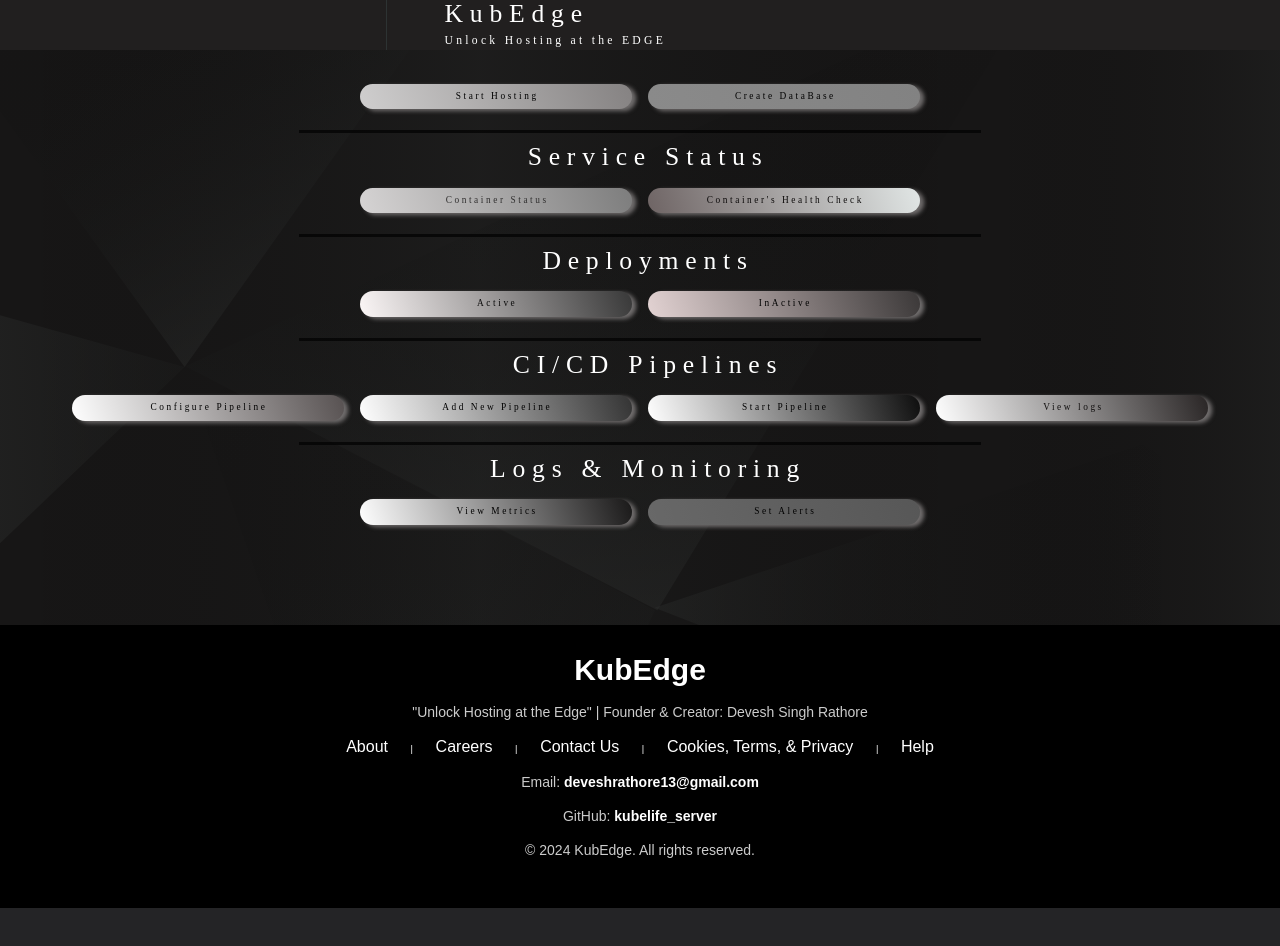
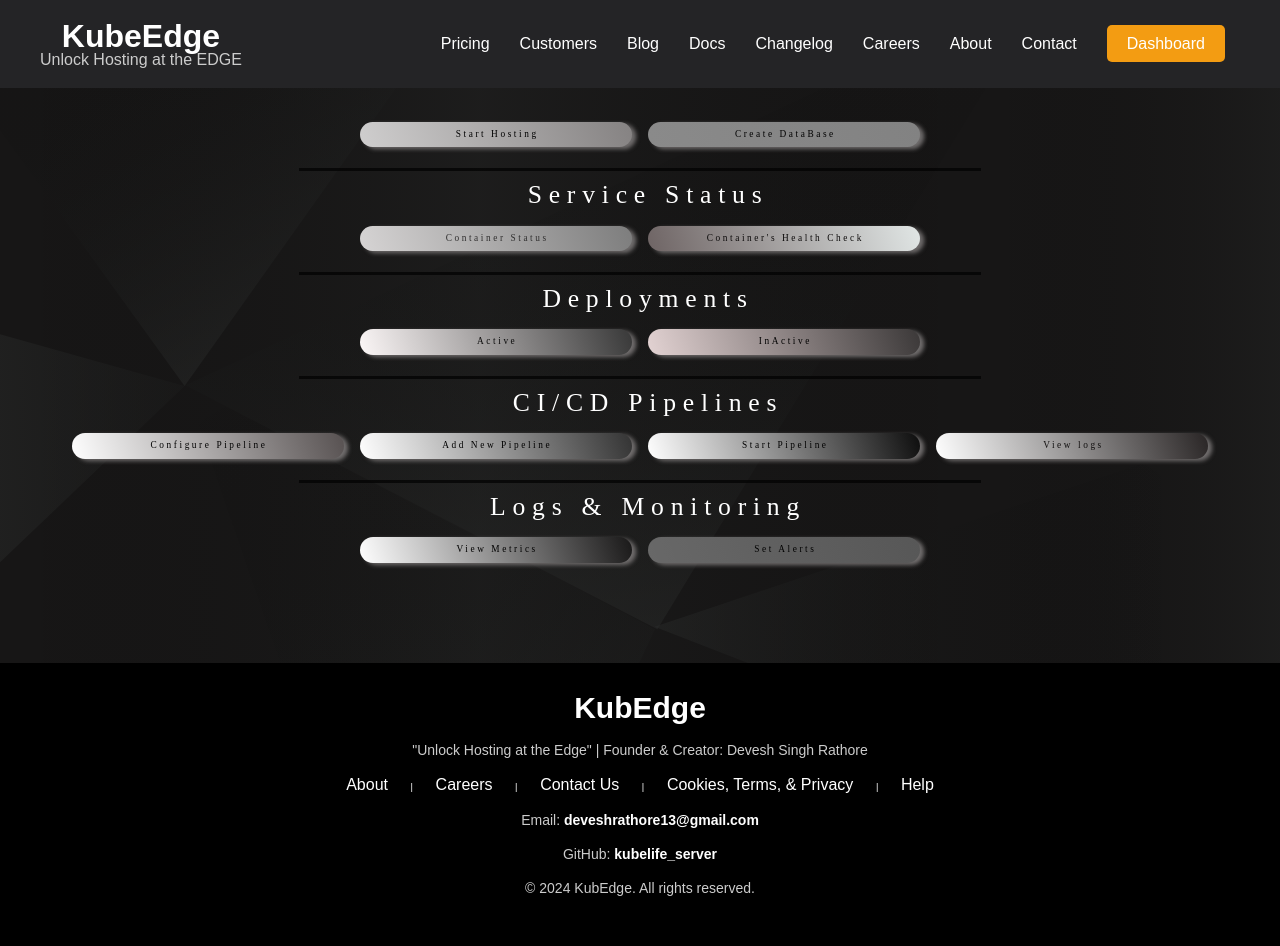
Before and after one commit to deveshrathore123/mainpage_code, a plain HTML site: page index.html in a window 1280 px wide. Before the commit the page ends 908 px from the top, so only its background shows below. Drawn offline with Linux system fonts and the light colour scheme; a web font is replaced by a local one.

Commit message:
Update index.html

```diff
--- a/index.html
+++ b/index.html
@@ -1320,12 +1320,126 @@ body:after {
             <div class="inner">
                <div id="container01" class="container columns full">
                   <div class="wrapper">
-                     <div class="inner">
-                        <div></div>
+
                         <div>
-                           <h1 id="text03" class="style1">KubEdge</h1>
-                           <p id="text02" class="style3">Unlock Hosting at the EDGE</p>
-                        </div>
+                    <head>
+  <meta charset="utf-8">
+  <meta name="viewport" content="width=device-width,initial-scale=1">
+  <meta name="color-scheme" content="light only">
+  <meta name="description" content="KubeEdge - Unlock Hosting at the EDGE">
+  <title>KubeEdge</title>
+
+  <style>
+    body {
+      font-family: Arial, sans-serif;
+      margin: 0;
+      padding: 0;
+      background-color: #f4f4f4;
+    }
+
+    /* Header Styling */
+    header {
+      background-color: #242426;
+      color: white;
+      padding: 20px 40px;
+      display: flex;
+      justify-content: space-between;
+      align-items: center;
+    }
+
+    /* Title and tagline */
+    .header-title {
+      font-size: 32px;
+      font-weight: bold;
+    }
+
+    .header-tagline {
+      font-size: 16px;
+      color: #ccc;
+    }
+
+    /* Navigation Menu */
+    nav ul {
+      list-style: none;
+      padding: 0;
+      margin: 0;
+      display: flex;
+    }
+
+    nav ul li {
+      margin: 0 15px;
+    }
+
+    nav ul li a {
+      color: white;
+      text-decoration: none;
+      font-size: 16px;
+      transition: color 0.3s;
+    }
+
+    nav ul li a:hover {
+      color: #f39c12;
+    }
+
+    /* Button Style for Dashboard */
+    .dashboard-btn {
+      background-color: #f39c12;
+      color: white;
+      padding: 10px 20px;
+      border: none;
+      border-radius: 5px;
+      text-decoration: none;
+      font-size: 16px;
+      transition: background-color 0.3s;
+    }
+
+    .dashboard-btn:hover {
+      background-color: #e67e22;
+    }
+
+    /* Responsive Design */
+    @media (max-width: 768px) {
+      header {
+        flex-direction: column;
+        align-items: flex-start;
+      }
+
+      nav ul {
+        flex-direction: column;
+        margin-top: 20px;
+      }
+
+      nav ul li {
+        margin-bottom: 10px;
+      }
+    }
+  </style>
+</head>
+<body>
+
+  <!-- Header Section -->
+  <header>
+    <div>
+      <div class="header-title">KubeEdge</div>
+      <div class="header-tagline">Unlock Hosting at the EDGE</div>
+    </div>
+
+    <!-- Navigation Menu -->
+    <nav>
+      <ul>
+        <li><a href="#pricing">Pricing</a></li>
+        <li><a href="#customers">Customers</a></li>
+        <li><a href="#blog">Blog</a></li>
+        <li><a href="#docs">Docs</a></li>
+        <li><a href="#changelog">Changelog</a></li>
+        <li><a href="#careers">Careers</a></li>
+        <li><a href="#about">About</a></li>
+        <li><a href="#contact">Contact</a></li>
+        <!-- Dashboard as Button -->
+        <li><a href="#dashboard" class="dashboard-btn">Dashboard</a></li>
+      </ul>
+    </nav>
+  </header>
                      </div>
                   </div>
                </div>
```
